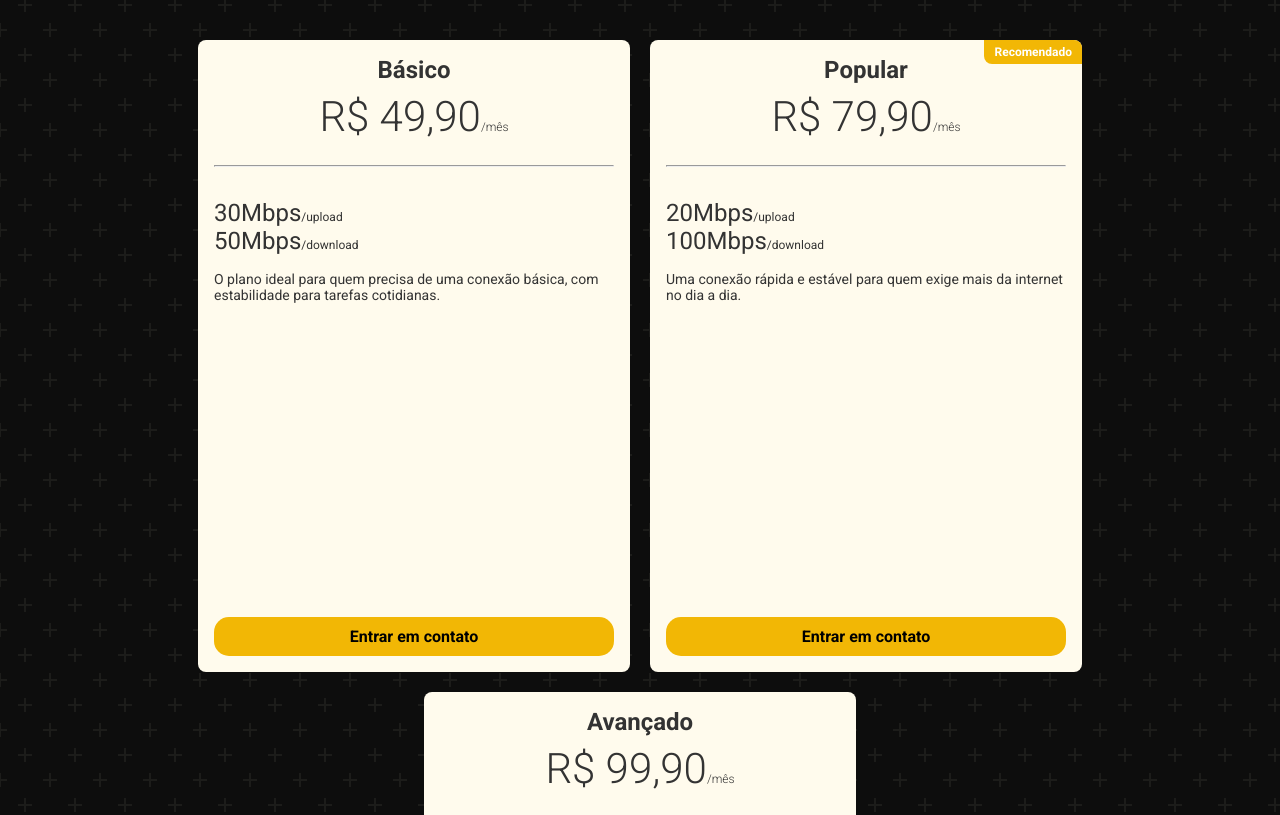
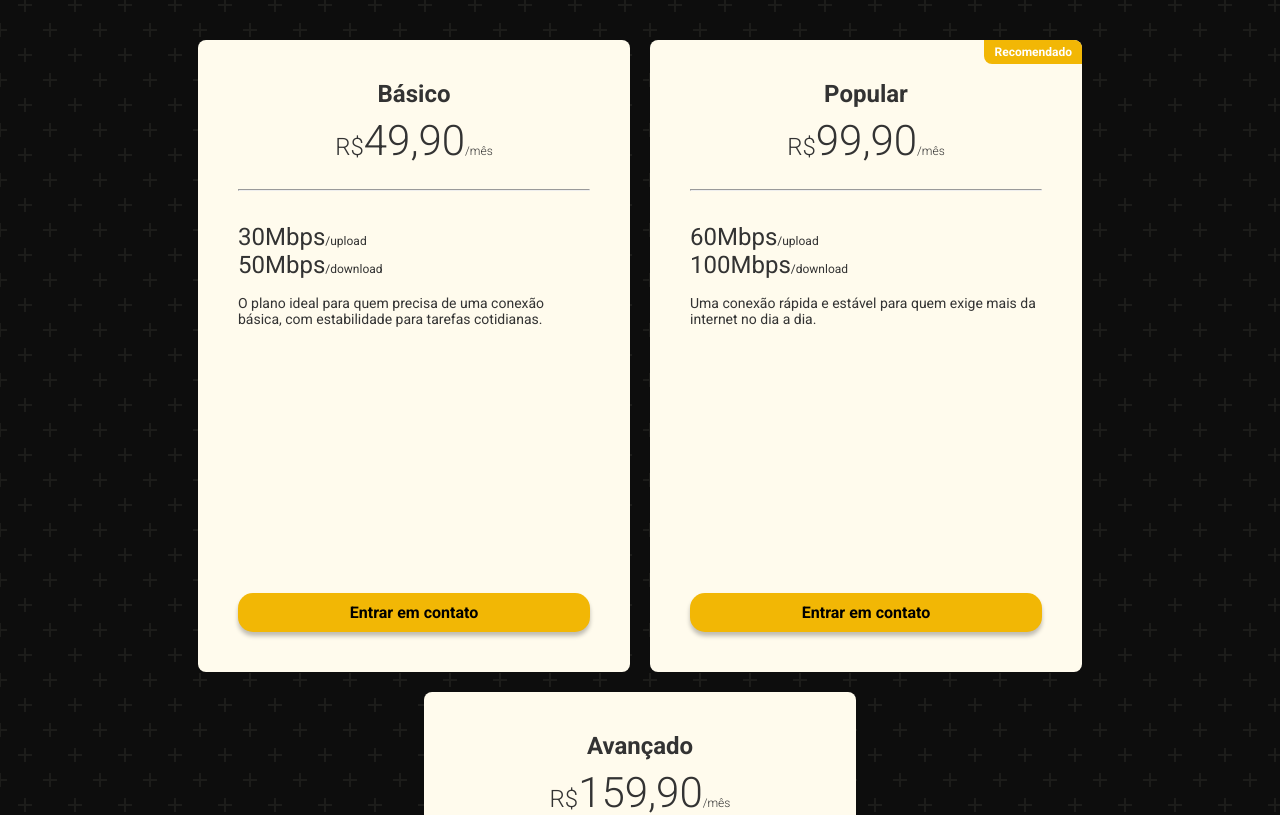
Before and after one commit to ramonexe/rede-landan, a React (Vite) app: page / in a window 1280 px wide. Shown: the part 1760-2575 px from the top of the page. Built offline with nearby package versions, Linux system fonts and the light colour scheme.

Commit message:
atualiza preços dos planos e melhora estilização dos componentes de preço

```diff
--- a/src/sections/Precos.tsx
+++ b/src/sections/Precos.tsx
@@ -8,7 +8,7 @@ const Precos: React.FC = () => {
             <Container>
                 <CardPreco
                     nomePlano="Básico"
-                    preco="R$ 49,90"
+                    preco="49,90"
                     tipoPlano="/mês"
                     uploadMbps={30}
                     downloadMbps={50}
@@ -16,19 +16,19 @@ const Precos: React.FC = () => {
                 />
                 <CardPreco
                     nomePlano="Popular"
-                    preco="R$ 79,90"
+                    preco="99,90"
                     tipoPlano="/mês"
-                    uploadMbps={20}
+                    uploadMbps={60}
                     downloadMbps={100}
                     descricao="Uma conexão rápida e estável para quem exige mais da internet no dia a dia."
                     recomendado={true}
                 />
                 <CardPreco
                     nomePlano="Avançado"
-                    preco="R$ 99,90"
+                    preco="159,90"
                     tipoPlano="/mês"
-                    uploadMbps={50}
-                    downloadMbps={200}
+                    uploadMbps={100}
+                    downloadMbps={170}
                     descricao="O plano mais rápido para quem deseja fazer tudo ao mesmo tempo – jogos online, streaming 4K, e muito mais."
                 />
             </Container>
--- a/src/sections/components/Botao.tsx
+++ b/src/sections/components/Botao.tsx
@@ -7,6 +7,7 @@ const StyledButton = styled.button<ButtonProps>`
     background-color: #F2B705;
     color: black;
     font-family: 'Roboto', sans-serif;
+    box-shadow: 0px 4px 4px rgba(0, 0, 0, 0.25);
     font-weight: 700;
     border: none;
     padding: 10px 20px;
--- a/src/sections/components/CardPreco.tsx
+++ b/src/sections/components/CardPreco.tsx
@@ -76,6 +76,21 @@ const Tipo = styled.span`
     font-size: 12px;
 `;
 
+const Moeda = styled.span`
+    font-size: 24px;
+`;
+
+const CardWrapper = styled.div`
+    display: flex;
+    flex-direction: column;
+    justify-content: space-between;
+    height: 100%;
+    width: 100%;
+    padding: 24px;
+    box-sizing: border-box;
+    position: relative;
+`;
+
 const FaixaRecomendado = styled.div`
     position: absolute;
     top: 0;
@@ -93,9 +108,10 @@ const CardPreco: React.FC<CardPrecoProps> = ({ nomePlano, preco, tipoPlano, uplo
     return (
         <CardContainer>
             {recomendado && <FaixaRecomendado>Recomendado</FaixaRecomendado>}
+            <CardWrapper>
             <PlanoHeader>
                 <NomePlano>{nomePlano}</NomePlano>
-                <Preco>{preco}<Tipo>{tipoPlano}</Tipo></Preco>
+                <Preco><Moeda>R$</Moeda>{preco}<Tipo>{tipoPlano}</Tipo></Preco>
             </PlanoHeader>
             <LinhaDivisoria />
             <InfoPlano>
@@ -104,6 +120,7 @@ const CardPreco: React.FC<CardPrecoProps> = ({ nomePlano, preco, tipoPlano, uplo
             </InfoPlano>
             <Descricao>{descricao}</Descricao>
             <BotaoFixo>Entrar em contato</BotaoFixo>
+            </CardWrapper>
         </CardContainer>
     );
 };
```
